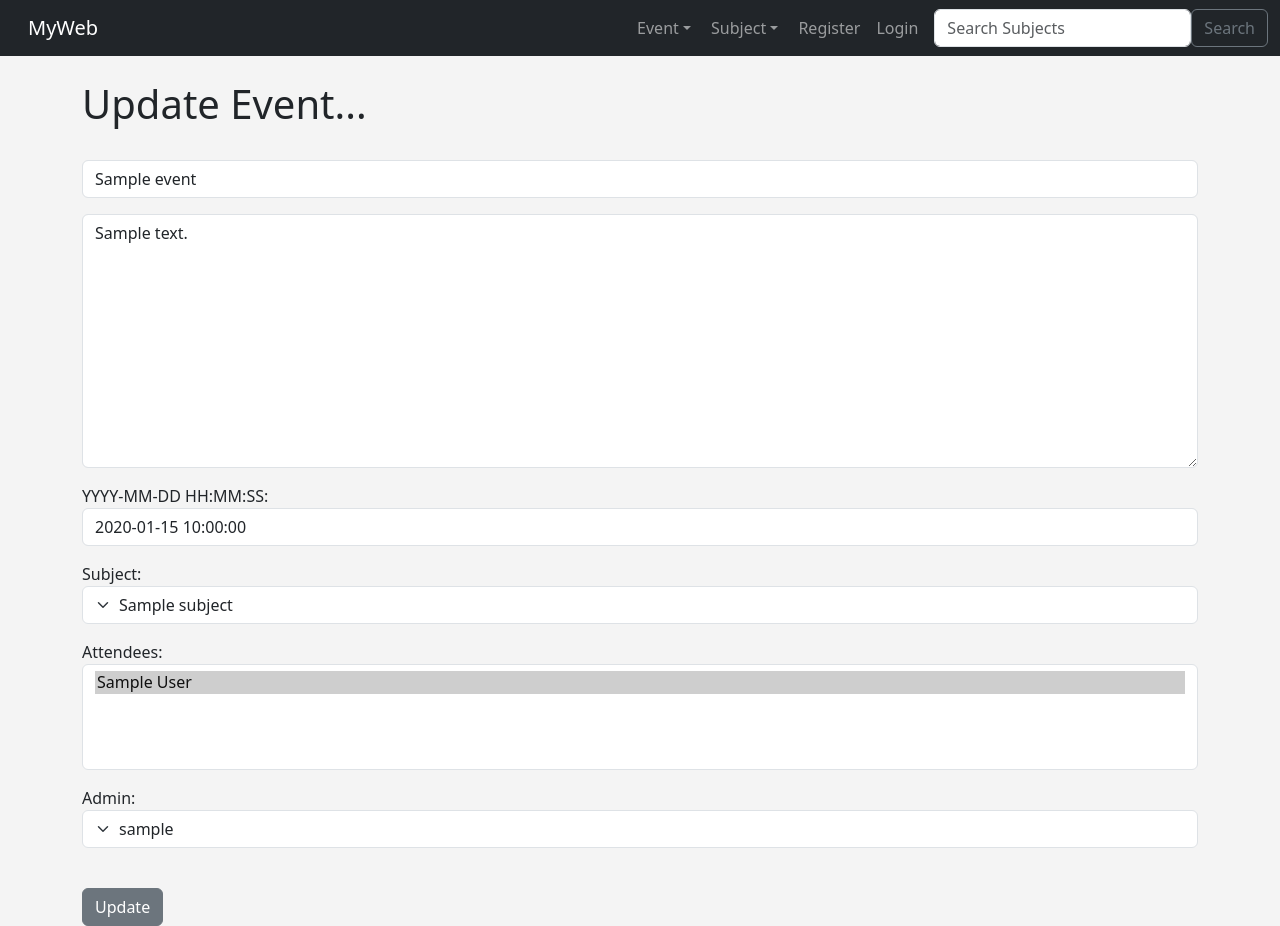
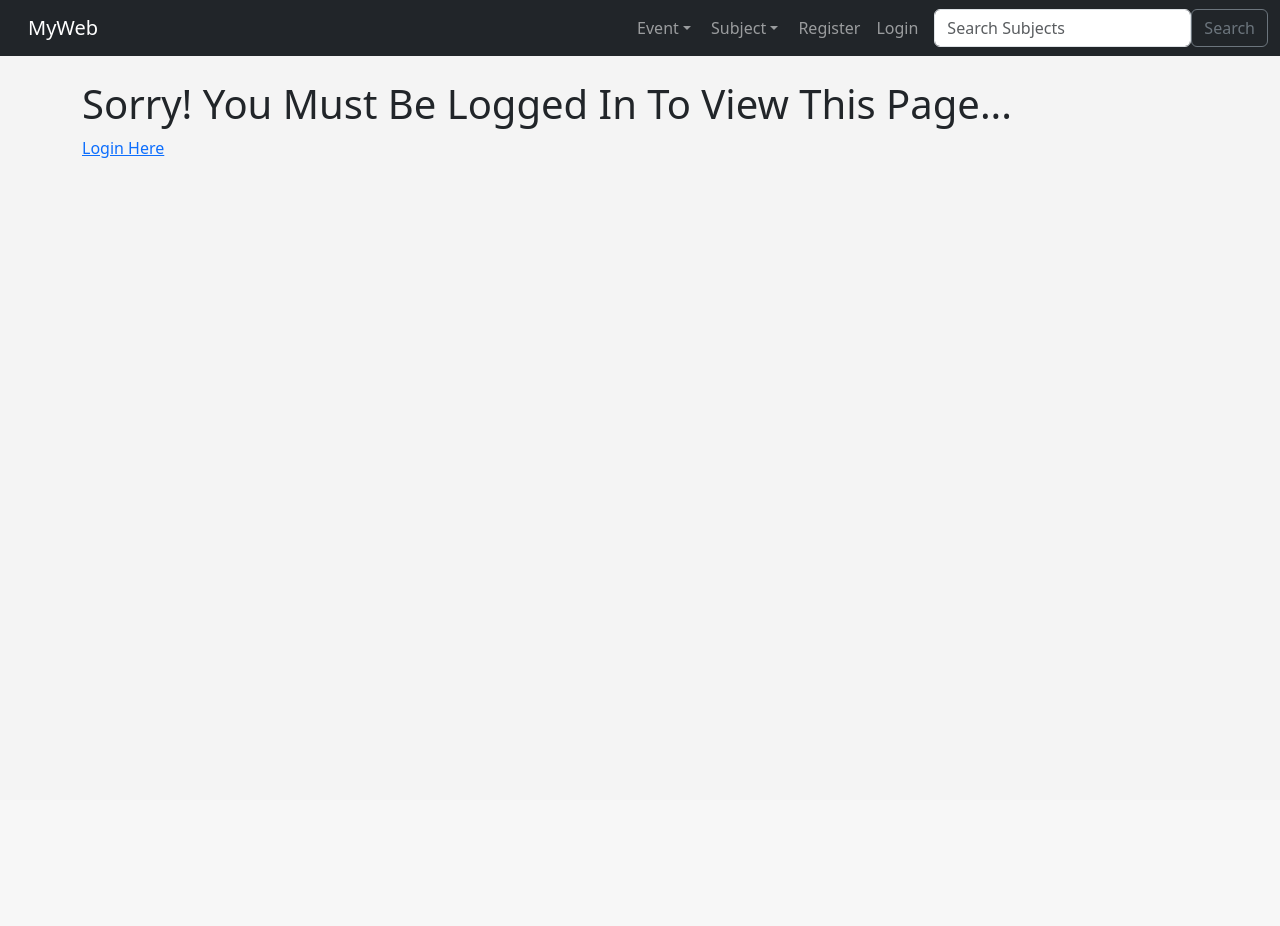
Before and after one commit to 6410110710/Web, a Django app: page /update_event/1 in a window 1280 px wide. After the commit the page ends 158 px from the top, so only its background shows below. Run offline with Django 4.2, Linux system fonts and the light colour scheme; tables that the repository leaves empty hold one stand-in row (values such as "Sample post").

Commit message:
Lock Down App

```diff
--- a/MyApp/templates/event/navbar.html
+++ b/MyApp/templates/event/navbar.html
@@ -11,8 +11,10 @@
               Event
             </a>
             <ul class="dropdown-menu">
-              <li><a class="dropdown-item" href="{% url 'list-events'  %}">Event List</a></li>
+              <li><a class="dropdown-item" href="{% url 'list-events'  %}">All Event</a></li>
+              {% if user.is_authenticated %}
               <li><a class="dropdown-item" href="{% url 'add-event'  %}">Add Event</a></li>
+              {% endif %}
             </ul>
           </li>
           <li class="nav-item dropdown">
@@ -20,8 +22,10 @@
               Subject
             </a>
             <ul class="dropdown-menu">
-              <li><a class="dropdown-item" href="{% url 'list-subjects'  %}">Subject List</a></li>
+              <li><a class="dropdown-item" href="{% url 'list-subjects'  %}">All Subject</a></li>
+              {% if user.is_authenticated %}
               <li><a class="dropdown-item" href="{% url 'add-subject'  %}">Add Subject</a></li>
+              {% endif %}
               <li><hr class="dropdown-divider"></li>
               <li><a class="dropdown-item" href="{% url 'subject_text'  %}">Subject Text</a></li>
             </ul>
--- a/MyApp/templates/event/subject.html
+++ b/MyApp/templates/event/subject.html
@@ -10,12 +10,13 @@
             <td>
                 <a href="{% url 'show-subject' subject.id %}">{{ subject }}</a>
             </td>
+            {% if user.is_authenticated %}
             <td align="right">
                 <a href="{% url 'update-subject' subject.id %}" class="btn btn-outline-dark btn-sm">Update</a>
-            </td>
-            <td align="right">
+
                 <a href="{% url 'delete-subject' subject.id %}" class="btn btn-outline-danger btn-sm">Delete</a>
             </td>
+            {% endif %}
         </tr>
     {% endfor %}
 </table>
--- a/MyApp/templates/event/update_event.html
+++ b/MyApp/templates/event/update_event.html
@@ -1,6 +1,8 @@
 {% extends 'event/base.html' %}
 
 {% block content %}
+{% if user.is_authenticated %}
+
     <h1>Update Event...</h1>
     <br/>
     <form action="" method="POST">
@@ -9,4 +11,9 @@
     <br/>
     <input type="submit" value="Update" class="btn btn-secondary">
 
+{% else %}
+    <h1>Sorry! You Must Be Logged In To View This Page... </h1>
+
+    <a href="{% url 'login' %}">Login Here</a>
+{% endif %}
 {% endblock %}
```
Also changed, not shown: MyApp/templates/event/event_list.html (+6 -4 lines), MyApp/templates/event/update_subject.html (+8 -1 lines).
